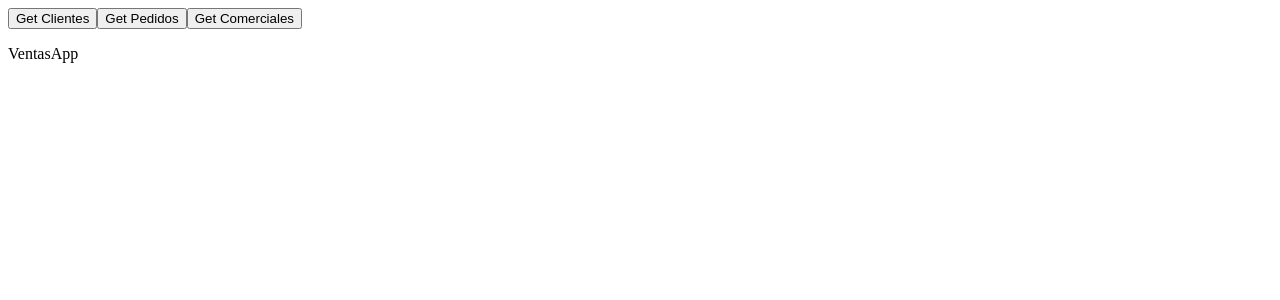
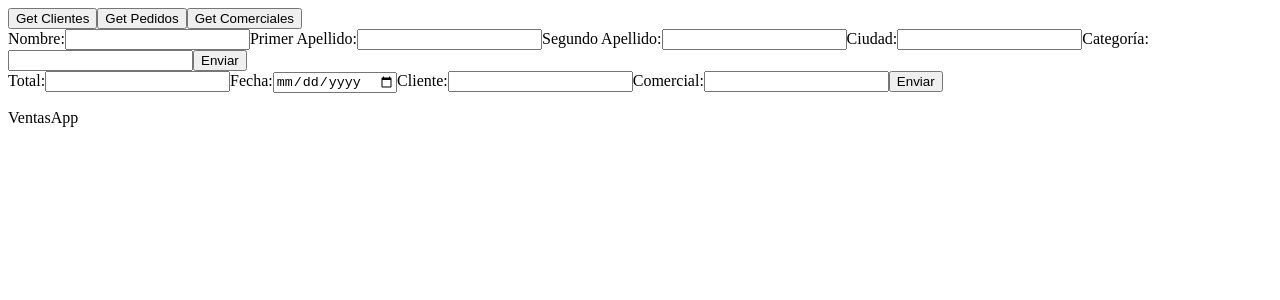
Before and after one commit to S3L1M26/VentasApp, an Angular app: page / in a window 1280 px wide. Shown: the top 300 px of the page. Built offline with nearby package versions, Linux system fonts and the light colour scheme.

Commit message:
Están listos los formularios básicos para postear clientes y pedidos

```diff
--- /dev/null
+++ b/src/app/Interfaces/Interfaces.ts
@@ -0,0 +1,8 @@
+export interface Cliente {
+    id?: number;
+    nombre: string;
+    apellido1: string;
+    appellido2: string;
+    ciudad: string;
+    categoria: number;
+}
--- a/src/app/Service/http-provider.service.ts
+++ b/src/app/Service/http-provider.service.ts
@@ -36,4 +36,31 @@ export class HttpProviderService {
       console.log(error);
     }
   }
+
+  async postCliente(cliente: any){
+    try {
+      const response = await Axios.post(`${this.baseUrl}/clientes/`, cliente);
+      return response.data;
+    } catch (error) {
+      console.log(error);
+    }
+  }
+
+  async postPedido(pedido: any) {
+    try {
+      const response = await Axios.post(`${this.baseUrl}/pedidos/`, pedido);
+      return response.data;
+    } catch (error) {
+      console.log(error);
+    }
+  }
+
+  async postComercial(comercial: any) {
+    try {
+      const response = await Axios.post(`${this.baseUrl}/comerciales/`, comercial);
+      return response.data;
+    } catch (error) {
+      console.log(error);
+    }
+  }
 }
--- a/src/app/app.component.html
+++ b/src/app/app.component.html
@@ -1,6 +1,41 @@
 <button (click)="getClientes()">Get Clientes</button>
 <button (click)="getPedidos()">Get Pedidos</button>
 <button (click)="getComerciales()">Get Comerciales</button>
+<form [formGroup]="myForm" (ngSubmit)="postCliente()">
+    <label for="nombre">Nombre:</label>
+    <input id="nombre" formControlName="nombre" type="text" />
+
+    <label for="apellido1">Primer Apellido:</label>
+    <input id="apellido1" formControlName="apellido1" type="text" />
+
+    <label for="apellido2">Segundo Apellido:</label>
+    <input id="apellido2" formControlName="apellido2" type="text" />
+
+    <label for="ciudad">Ciudad:</label>
+    <input id="ciudad" formControlName="ciudad" type="text" />
+
+    <label for="categoria">Categoría:</label>
+    <input id="categoria" formControlName="categoria" type="text" />
+
+    <button type="submit">Enviar</button>
+</form>
+
+<form [formGroup]="myForm2" (ngSubmit)="postPedido()">
+    <label for="total">Total:</label>
+    <input id="total" formControlName="total" type="number" />
+
+    <label for="fecha">Fecha:</label>
+    <input id="fecha" formControlName="fecha" type="date" />
+
+    <label for="cliente">Cliente:</label>
+    <input id="cliente" formControlName="cliente" type="number" />
+
+    <label for="comercial">Comercial:</label>
+    <input id="comercial" formControlName="comercial" type="number" />
+
+    <button type="submit">Enviar</button>
+</form>
+
 <p>{{title}}</p>
 
 <router-outlet />
--- a/src/app/app.component.ts
+++ b/src/app/app.component.ts
@@ -1,19 +1,38 @@
 import { Component } from '@angular/core';
 import { RouterOutlet } from '@angular/router';
 import { HttpProviderService } from './Service/http-provider.service';
+import { Cliente } from './Interfaces/Interfaces';
+import { FormGroup, FormsModule, ReactiveFormsModule, FormBuilder } from '@angular/forms';
 
 @Component({
   selector: 'app-root',
   standalone: true,
-  imports: [RouterOutlet],
+  imports: [RouterOutlet, FormsModule, ReactiveFormsModule],
   templateUrl: './app.component.html',
   styleUrl: './app.component.css',
 })
 export class AppComponent {
   title = 'VentasApp';
   clientes: string = '';
+  myForm: FormGroup;
+  myForm2: FormGroup;
 
-  constructor(private httpProvider: HttpProviderService) {}
+  constructor(private httpProvider: HttpProviderService, private formBuilder: FormBuilder) {
+    this.myForm = this.formBuilder.group({
+      nombre: [''],
+      apellido1: [''],
+      apellido2: [''],
+      ciudad: [''],
+      categoria: [''],
+    });
+
+    this.myForm2 = this.formBuilder.group({
+      total: [''],
+      fecha: [''],
+      cliente: [''],
+      comercial: [''],
+    });
+  }
 
   async getClientes() {
     try {
@@ -44,4 +63,26 @@ export class AppComponent {
       console.log(err);
     }
   }
+
+  async postCliente() {
+    try {
+      const cliente = this.myForm.value;
+      const res = await this.httpProvider.postCliente(cliente);
+      this.clientes = res;
+      console.log(res);
+    } catch (err) {
+      console.log(err);
+    }
+  }
+
+  async postPedido() {
+    try {
+      const pedido = this.myForm2.value;
+      const res = await this.httpProvider.postPedido(pedido);
+      this.clientes = res;
+      console.log(res);
+    } catch (err) {
+      console.log(err);
+    }
+  }
 }
```
